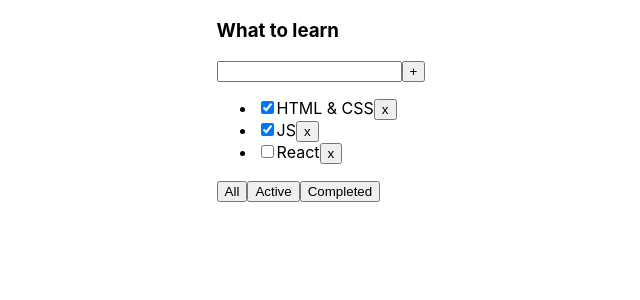
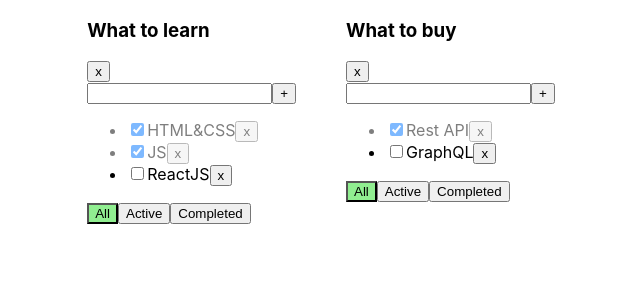
Before and after one commit to nooraiym/project-todolist, a React (Create React App) app: page / in a window 1280 px wide. Shown: the top 300 px of the page, without its empty margins (319-959 px from the left). Built offline with nearby package versions, Linux system fonts and the light colour scheme.

Commit message:
fourth lesson - 1 sprint

```diff
--- a/src/App.css
+++ b/src/App.css
@@ -3,3 +3,19 @@
   justify-content: center;
   gap: 50px;
 }
+
+.error {
+  border: red 1px solid;
+}
+
+.error-message {
+  color: red;
+}
+
+.active-filter {
+  background-color: lightgreen;
+}
+
+.is-done {
+  opacity: 0.5;
+}
--- a/src/App.tsx
+++ b/src/App.tsx
@@ -1,55 +1,112 @@
 import React, { useState } from 'react';
 import './App.css';
-import { TaskType, Todolist } from './Todolist';
+import { Todolist } from './components/Todolist';
 import { v1 } from 'uuid';
 
 
 export type FilterValuesType = "all" | "active" | "completed"
 
+type TodolistType = {
+  id: string
+  title: string
+  filter: FilterValuesType
+}
+
 
 function App() {
+  let todolistID1 = v1()
+  let todolistID2 = v1()
 
-let [tasks, setTasks] = useState<Array<TaskType>>([
-  {id: v1(), title: "HTML & CSS", isDone: true},
-  {id: v1(), title: "JS", isDone: true},
-  {id: v1(), title: "React", isDone: false},
-]);
+  let [todolists, setTodolists] = useState<TodolistType[]>([
+    { id: todolistID1, title: 'What to learn', filter: 'all' },
+    { id: todolistID2, title: 'What to buy', filter: 'all' },
+  ])
 
-let [filter, setFilter] = useState<FilterValuesType>("all");
+  let [tasks, setTasks] = useState({
+    [todolistID1]: [
+      { id: v1(), title: 'HTML&CSS', isDone: true },
+      { id: v1(), title: 'JS', isDone: true },
+      { id: v1(), title: 'ReactJS', isDone: false },
+    ],
+    [todolistID2]: [
+      { id: v1(), title: 'Rest API', isDone: true },
+      { id: v1(), title: 'GraphQL', isDone: false },
+    ],
+  })
 
-function changeFilter(value: FilterValuesType ) {
-  setFilter(value);
+
+const removeTodolist = (todolistID:string) => {
+  const newTodolists = todolists.filter(tl => tl.id !== todolistID);
+  setTodolists(newTodolists);
+  delete tasks[todolistID];
+  setTasks({ ...tasks });
 }
 
-let filteredTasks = tasks;
-if ( filter === "completed") {
-  filteredTasks = tasks.filter( t => t.isDone === true)
-}
-if ( filter === "active") {
-  filteredTasks = tasks.filter( t => t.isDone === false)
+const changeFilter = (todolistID:string,newFilter: FilterValuesType) => {
+  // const curentTodolist=todolists.find(el=>el.id===todolistID)
+  // if(curentTodolist){
+  //     curentTodolist.filter=newFilter
+  //     setTodolists([...todolists])//345
+  // }
+
+  setTodolists(todolists.map(el => el.id === todolistID
+    ? {...el, filter: newFilter}
+    : el)
+)
 }
 
-function removeTask(id: string) {
-  let resultTasks = tasks.filter( t => t.id !== id);
-  setTasks(resultTasks);
+const removeTask = (todolistID: string, taskId: string) => {
+  setTasks({...tasks, [todolistID]: tasks[todolistID].filter(el=>el.id!==taskId)})
 }
 
-function addTask (title: string) {
-  let newTask = {id: v1(), title, isDone: false};
-  let newTasks = [newTask, ...tasks];
-  setTasks(newTasks);
+const addTask = (todolistID: string, title: string) => {
+  const newTask = {id: v1(), title: title, isDone: false}
+  setTasks((prevState)=>({...prevState, [todolistID]: [newTask,...prevState[todolistID]]}))
+}
+
+const changeStatus = (todolistID: string,taskId: string, taskStatus: boolean) => {
+  setTasks({...tasks,[todolistID]:tasks[todolistID].map(el=>el.id===taskId ?{...el,isDone:taskStatus} :el)})
+  // методом find
+  // let task = tasks.find( t => t.id === taskId );
+  // if (task) {
+  //   task.isDone = taskStatus;
+  // }
+  // setTasks([...tasks]);
+
+  // методом map
+  // const newState = tasks.map( t => (t.id === taskId ? {...t, isDone: taskStatus} : t));
+  // setTasks(newState);
 }
 
 
   return (
     <div className="App">
-      <Todolist
-        title="What to learn"
-        tasks={filteredTasks}
-        removeTask={removeTask}
-        functionForButton={changeFilter}
-        addTask={addTask}
+
+    {todolists.map(el => {
+
+      let filteredTasks = tasks[el.id];
+      if ( el.filter === "completed") {
+        filteredTasks = tasks[el.id].filter( t => t.isDone === true)
+      }
+      if ( el.filter === "active") {
+        filteredTasks = tasks[el.id].filter( t => t.isDone === false)
+      }
+
+      return (
+        <Todolist
+          key={el.id}
+          todolistID={el.id}
+          title={el.title}
+          tasks={filteredTasks}
+          removeTodolist={removeTodolist}
+          removeTask={removeTask}
+          functionForButton={changeFilter}
+          addTask={addTask}
+          changeTaskStatus={changeStatus}
+          filter={el.filter}
       />
+      )
+  })}
     </div>
   );
 }
--- a/src/Todolist.tsx
+++ /dev/null
@@ -1,70 +0,0 @@
-import React, { ChangeEvent, KeyboardEvent, useState } from 'react';
-import { FilterValuesType } from './App';
-
-export type TaskType = {
-  id: string
-  title: string
-  isDone: boolean
-}
-
-type TodolistPropsType = {
-  title: string
-  tasks: Array<TaskType>
-  removeTask: (id: string) => void
-  functionForButton: (value: FilterValuesType ) => void
-  addTask: (title: string) => void
-}
-
-export function Todolist(props: TodolistPropsType) {
-  const [newTaskTitle, setNewTaskTitle] = useState("");
-
-  // functions for events
-  const onNewTitleChangeHandler = (e: ChangeEvent<HTMLInputElement>) => {
-    setNewTaskTitle(e.currentTarget.value);
-  }
-
-  const onKeyDownHandler = (e: KeyboardEvent<HTMLInputElement>) => {
-    if( e.ctrlKey && e.key === "Enter") {
-      props.addTask(newTaskTitle);
-      setNewTaskTitle("");
-  }}
-
-  const addTask = () => {
-    props.addTask(newTaskTitle);
-    setNewTaskTitle ("");
-  }
-
-  const onAllClickHandler = () => props.functionForButton("all");
-  const onActiveClickHandler = () => props.functionForButton("active");
-  const onCompletedClickHandler = () => props.functionForButton("completed");
-
-
-  return (
-    <div>
-      <h3>{props.title}</h3>
-      <div>
-        <input
-          value={newTaskTitle}
-          onChange={onNewTitleChangeHandler}
-          onKeyDown={onKeyDownHandler} />
-        <button onClick={addTask}>+</button>
-      </div>
-      <ul>
-        {props.tasks.map( t => {
-          const removeTaskHandler = () => props.removeTask(t.id);
-
-          return <li key={t.id}>
-          <input type="checkbox" checked={t.isDone} />
-          <span>{t.title}</span>
-          <button onClick={removeTaskHandler}>x</button>
-        </li>
-        })}
-      </ul>
-      <div>
-        <button onClick={onAllClickHandler} >All</button>
-        <button onClick={onActiveClickHandler} >Active</button>
-        <button onClick={onCompletedClickHandler} >Completed</button>
-      </div>
-    </div>
-  );
-}
--- /dev/null
+++ b/src/components/Todolist.tsx
@@ -0,0 +1,88 @@
+import React, { ChangeEvent, KeyboardEvent, useState } from 'react';
+import { FilterValuesType } from '../App';
+
+export type TaskType = {
+  id: string
+  title: string
+  isDone: boolean
+}
+
+type TodolistPropsType = {
+  todolistID: string
+  title: string
+  tasks: Array<TaskType>
+  removeTodolist: (todolistId: string) => void
+  removeTask: (todolistID: string, id: string) => void
+  functionForButton: (todolistID:string, value: FilterValuesType ) => void
+  addTask: (todolistID: string, title: string) => void
+  changeTaskStatus: (todolistID: string, taskId: string, isDone: boolean) => void
+  filter: FilterValuesType
+}
+
+export function Todolist(props: TodolistPropsType) {
+  const [newTaskTitle, setNewTaskTitle] = useState("");
+  const [error, setError] = useState<string | null>(null);
+
+  // functions for events
+  const removeTodolistHandler = () => {
+    props.removeTodolist(props.todolistID)
+  }
+  const onNewTitleChangeHandler = (e: ChangeEvent<HTMLInputElement>) => {
+    setNewTaskTitle(e.currentTarget.value);
+  }
+  const onKeyDownHandler = (e: KeyboardEvent<HTMLInputElement>) => {
+    setError(null);
+    if( e.ctrlKey && e.key === "Enter") {
+      props.addTask(props.todolistID, newTaskTitle);
+      setNewTaskTitle("");
+  }}
+  const addTaskHandler = () => {
+    if (newTaskTitle.trim() !== "") {
+      props.addTask(props.todolistID, newTaskTitle.trim());
+      setNewTaskTitle ("")
+    } else {
+      setError("Title is required");
+    }
+    ;
+  }
+
+  const onAllClickHandler = () => props.functionForButton(props.todolistID, "all");
+  const onActiveClickHandler = () => props.functionForButton(props.todolistID, "active");
+  const onCompletedClickHandler = () => props.functionForButton(props.todolistID, "completed");
+
+
+  return (
+    <div>
+      <h3>{props.title}</h3>
+      <button onClick={removeTodolistHandler}>x</button>
+      <div>
+        <input
+          value={newTaskTitle}
+          onChange={onNewTitleChangeHandler}
+          onKeyDown={onKeyDownHandler}
+          className={error ? 'error' : ''} />
+        <button onClick={addTaskHandler}>+</button>
+        { error && <div className='error-message'>Title is required</div>}
+      </div>
+      <ul>
+        {props.tasks.map( t => {
+          const removeTaskHandler = () => props.removeTask(props.todolistID, t.id);
+          const changeStatusHandler = (e: ChangeEvent<HTMLInputElement>) => {
+            props.changeTaskStatus(props.todolistID, t.id, e.currentTarget.checked )
+          }
+
+          return <li key={t.id} className={t.isDone === true ? 'is-done' : ''}>
+          <input type="checkbox" onChange={changeStatusHandler} checked={t.isDone} />
+          <span>{t.title}</span>
+          <button onClick={removeTaskHandler}>x</button>
+        </li>
+        })}
+      </ul>
+      <div>
+        <button className={ props.filter === 'all' ? 'active-filter': ''} onClick={onAllClickHandler} >All</button>
+        <button className={ props.filter === 'active' ? 'active-filter': ''} onClick={onActiveClickHandler} >Active</button>
+        <button className={ props.filter === 'completed' ? 'active-filter': ''} onClick={onCompletedClickHandler} >Completed</button>
+      </div>
+    </div>
+  );
+}
```
